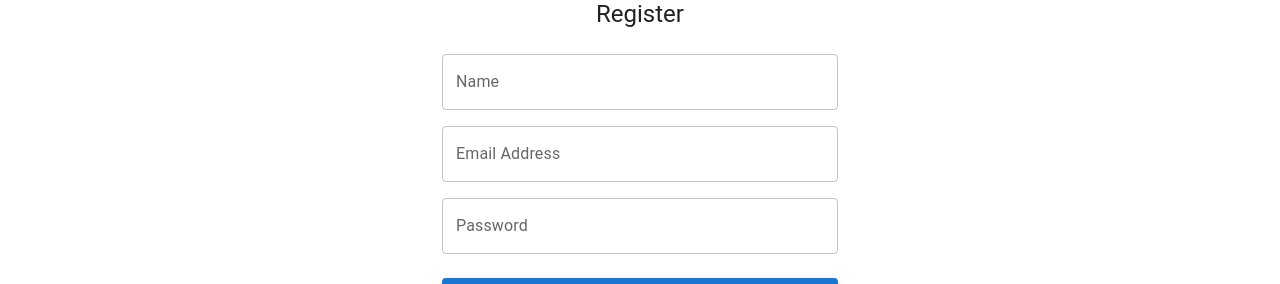
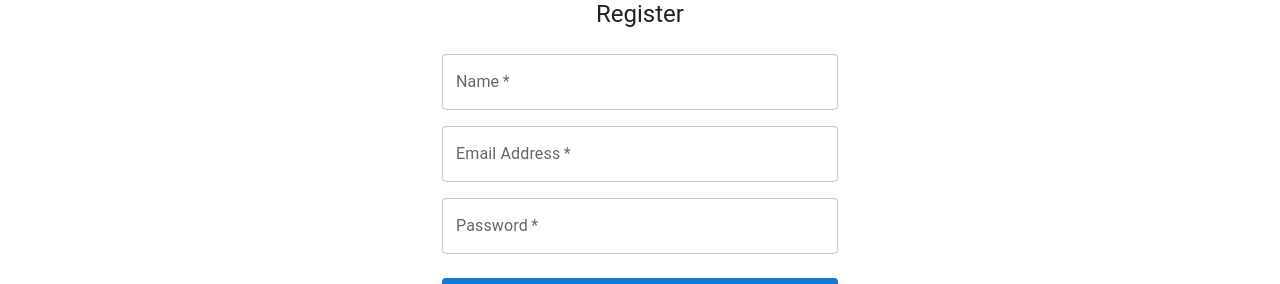
Before and after one commit to trayhorn/react-hw-08-phonebook, a React (Create React App) app: page /react-hw-08-phonebook/register in a window 1280 px wide. Shown: the part 186-470 px from the top of the page. Built offline with nearby package versions, Linux system fonts and the light colour scheme.

Commit message:
refactured login and registration forms

```diff
--- a/src/pages/LoginForm.jsx
+++ b/src/pages/LoginForm.jsx
@@ -13,34 +13,21 @@ import {
 } from '@mui/material';
 import LockOutlinedIcon from '@mui/icons-material/LockOutlined';
 import { createTheme, ThemeProvider } from '@mui/material/styles';
+import { useDispatch } from 'react-redux';
 import { NavLink } from 'react-router-dom';
-import { useState } from 'react';
 import { logIn } from 'redux/Auth/AuthOperations';
-import { useDispatch } from 'react-redux';
 
 const theme = createTheme();
 
 export default function LoginForm() {
-  const [email, setEmail] = useState('');
-  const [password, setPassword] = useState('');
   const dispatch = useDispatch();
-
-  const handleChange = ({ target: { name, value } }) => {
-    switch (name) {
-      case 'email':
-        return setEmail(value);
-      case 'password':
-        return setPassword(value);
-      default:
-        return;
-    }
-  };
 
   const handleSubmit = e => {
     e.preventDefault();
+    const email = e.currentTarget.elements.email.value;
+    const password = e.currentTarget.elements.password.value;
     dispatch(logIn({ email, password }));
-    setEmail('');
-    setPassword('');
+    e.currentTarget.reset();
   };
 
   return (
@@ -76,7 +63,6 @@ export default function LoginForm() {
               name="email"
               autoComplete="email"
               autoFocus
-              onChange={handleChange}
             />
             <TextField
               margin="normal"
@@ -87,7 +73,6 @@ export default function LoginForm() {
               type="password"
               id="password"
               autoComplete="current-password"
-              onChange={handleChange}
             />
             <FormControlLabel
               control={<Checkbox value="remember" color="primary" />}
--- a/src/pages/RegisterForm.jsx
+++ b/src/pages/RegisterForm.jsx
@@ -1,4 +1,3 @@
-// import * as React from 'react';
 import {
   Avatar,
   Button,
@@ -14,35 +13,19 @@ import { createTheme, ThemeProvider } from '@mui/material/styles';
 import { NavLink } from 'react-router-dom';
 import { useDispatch } from 'react-redux';
 import { register } from 'redux/Auth/AuthOperations';
-import { useState } from 'react';
 
 const theme = createTheme();
 
 export default function RegisterForm() {
-  const [name, setName] = useState('');
-  const [email, setEmail] = useState('');
-  const [password, setPassword] = useState('');
   const dispatch = useDispatch();
-
-  const handleChange = ({ target: { name, value } }) => {
-    switch (name) {
-      case 'name':
-        return setName(value);
-      case 'email':
-        return setEmail(value);
-      case 'password':
-        return setPassword(value);
-      default:
-        return;
-    }
-  };
 
   const handleSubmit = e => {
     e.preventDefault();
+    const name = e.currentTarget.elements.name.value;
+    const email = e.currentTarget.elements.email.value;
+    const password = e.currentTarget.elements.password.value;
     dispatch(register({ name, email, password }));
-    setName('');
-    setEmail('');
-    setPassword('');
+    e.currentTarget.reset();
   };
 
   return (
@@ -72,38 +55,32 @@ export default function RegisterForm() {
             <Grid container spacing={2}>
               <Grid item xs={12}>
                 <TextField
-                  // required
+                  required
                   fullWidth
                   id="Name"
                   label="Name"
                   name="name"
-                  value={name}
-                  onChange={handleChange}
                   autoComplete="family-name"
                 />
               </Grid>
               <Grid item xs={12}>
                 <TextField
-                  // required
+                  required
                   fullWidth
                   id="email"
                   label="Email Address"
                   name="email"
-                  value={email}
-                  onChange={handleChange}
                   autoComplete="email"
                 />
               </Grid>
               <Grid item xs={12}>
                 <TextField
-                  // required
+                  required
                   fullWidth
                   name="password"
                   label="Password"
                   type="password"
                   id="password"
-                  value={password}
-                  onChange={handleChange}
                   autoComplete="new-password"
                 />
               </Grid>
--- a/src/redux/Auth/AuthOperations.js
+++ b/src/redux/Auth/AuthOperations.js
@@ -13,32 +13,32 @@ const token = {
 };
 
 
-export const register = createAsyncThunk('auth/register', async credentials => {
+export const register = createAsyncThunk('auth/register', async (credentials, thunkAPI) => {
   try {
     const { data } = await axios.post('/users/signup', credentials);
     token.set(data.token);
     return data;
   } catch (error) {
-    // console.log(error);
+    return thunkAPI.rejectWithValue(error.message);
   }
 });
 
-export const logIn = createAsyncThunk('auth/login', async credentials => {
+export const logIn = createAsyncThunk('auth/login', async (credentials, thunkAPI) => {
   try {
     const { data } = await axios.post('/users/login', credentials);
     token.set(data.token);
     return data;
   } catch (error) {
-    // console.log(error);
+    return thunkAPI.rejectWithValue(error.message);
   }
-})
+});
 
-export const logOut = createAsyncThunk('auth/logout', async () => {
+export const logOut = createAsyncThunk('auth/logout', async (thunkAPI) => {
   try {
     await axios.post('/users/logout');
     token.unset();
   } catch (error) {
-    // console.log(error);
+    return thunkAPI.rejectWithValue(error.message);
   }
 });
 
@@ -55,7 +55,7 @@ export const refreshUser = createAsyncThunk(
       const { data } = await axios.get('/users/current');
       return data;
     } catch (error) {
-      //
+      return thunkAPI.rejectWithValue(error.message);
     }
   }
 );
```
Also changed, not shown: src/App.jsx (+5 -5 lines), src/PrivateRoute.js (added).
